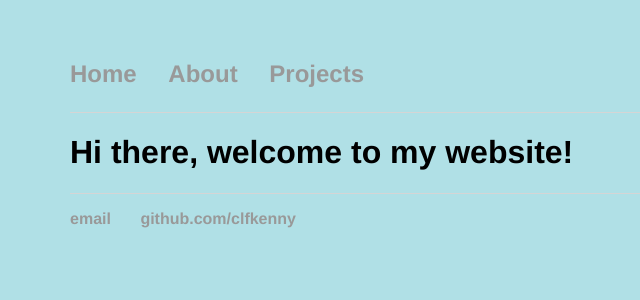
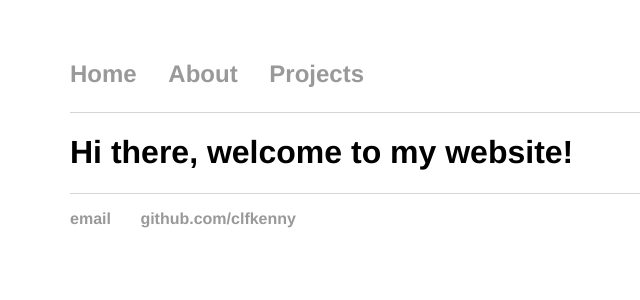
Before and after one commit to clfkenny/clfkenny.github.io, a Jekyll site: the page built from index.md, in a window 1280 px wide. Shown: the top 300 px of the page, without its empty margins (122-762 px from the left). Built offline with Jekyll 4.4.1, drawn with Linux system fonts in a browser that asks for light colours.

Commit message:
Update default.html

```diff
--- a/_layouts/default.html
+++ b/_layouts/default.html
@@ -5,7 +5,7 @@
 			<!-- link to main stylesheet -->
 			<link rel="stylesheet" type="text/css" href="/css/main.css">
 		</head>
-		<body style="background-color:powderblue;">
+		<body>
 			<nav>
 	    		<ul>
 	        		<li><a href="/">Home</a></li>
```
